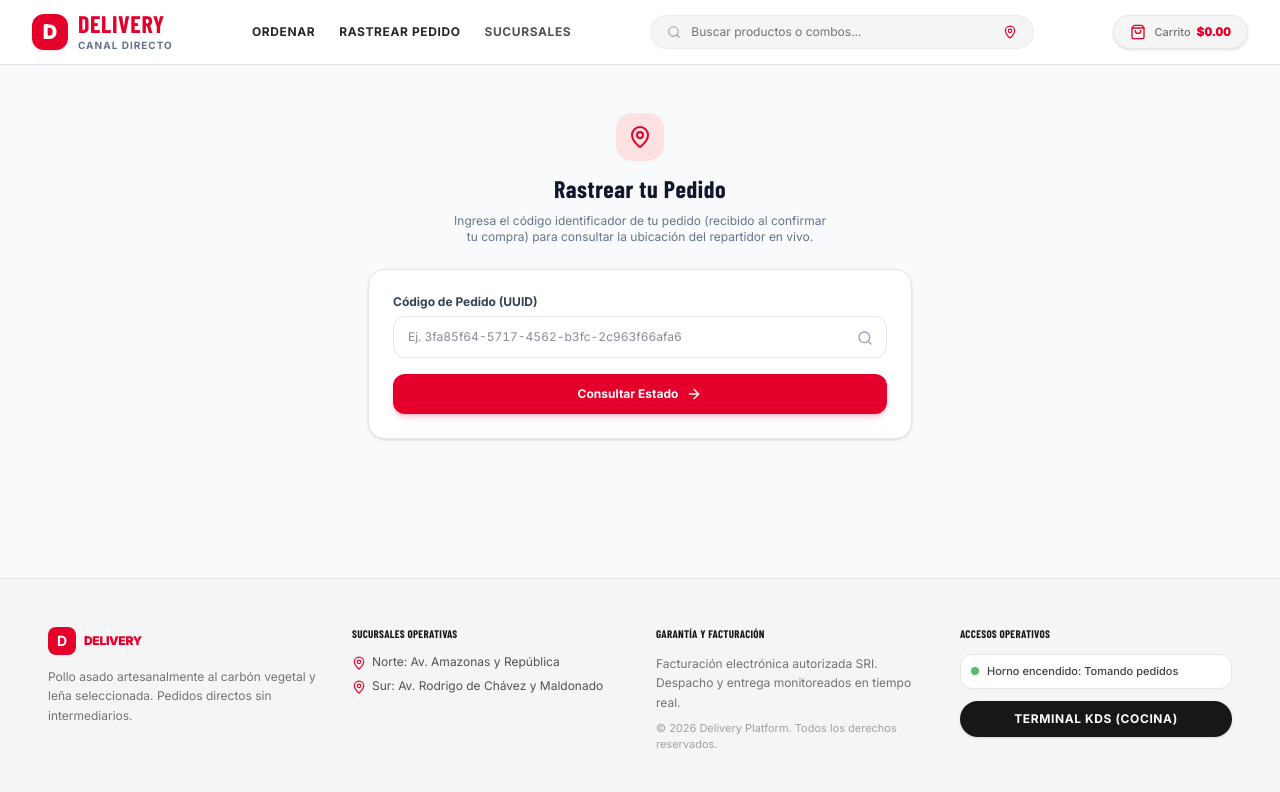
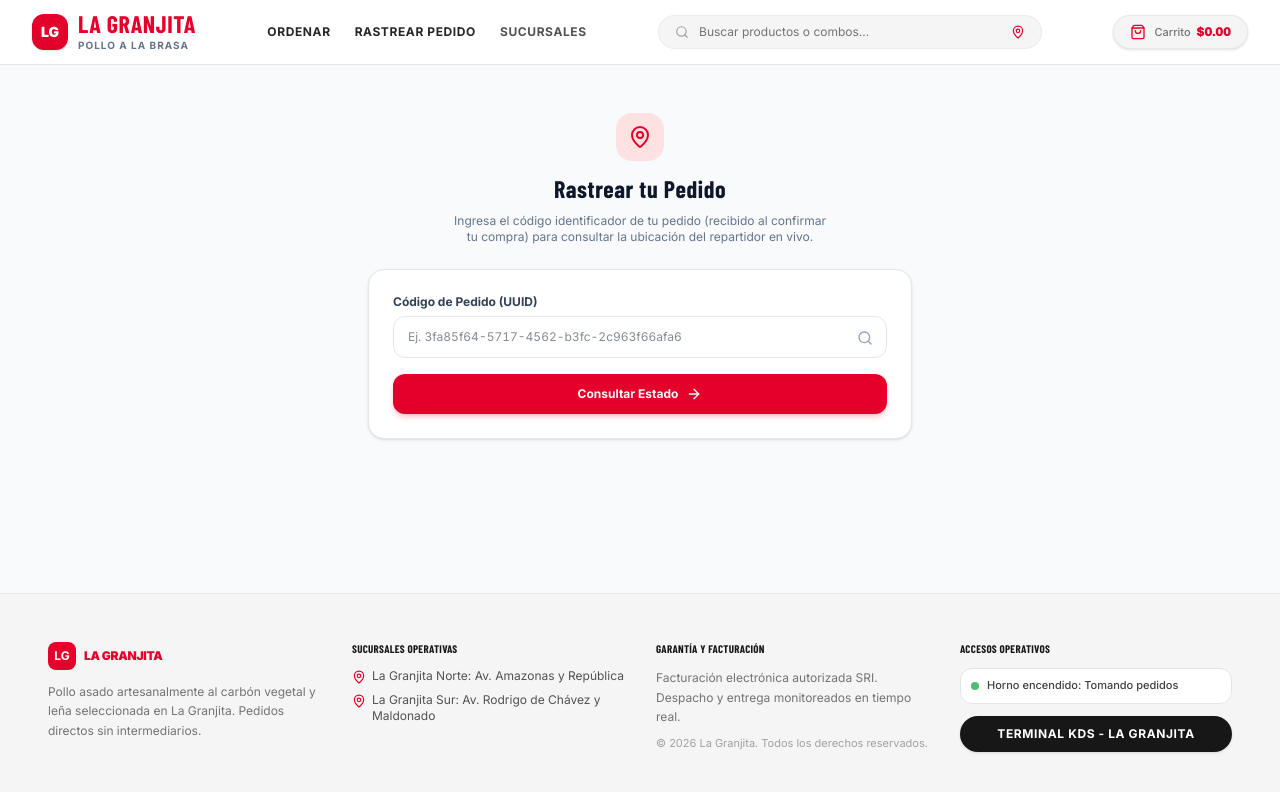
Before and after one commit to JorgeDoicela/delivery-platform, a Next.js app in the folder frontend/: page /track in a window 1280 px wide. Shown: the top 792 px of the page. Built offline with nearby package versions, Linux system fonts and the light colour scheme; no server answers; a web font is replaced by a local one.

Commit message:
feat(frontend): actualizar nombre comercial e identidad a La Granjita en todo el frontend

```diff
--- a/frontend/src/app/(dashboard)/kitchen/page.tsx
+++ b/frontend/src/app/(dashboard)/kitchen/page.tsx
@@ -1,7 +1,7 @@
 import { KitchenView } from '@/features/kitchen';
 
 export const metadata = {
-  title: 'KDS Cocina | Delivery Platform',
+  title: 'KDS Cocina | La Granjita',
   description: 'Pantalla operativa de comandas para cocina en tiempo real.',
 };
 
--- a/frontend/src/app/(driver)/active-delivery/page.tsx
+++ b/frontend/src/app/(driver)/active-delivery/page.tsx
@@ -3,7 +3,7 @@ import { RefreshCw } from 'lucide-react';
 import { DriverDeliveryView } from '@/features/tracking';
 
 export const metadata = {
-  title: 'Repartidor - Hoja de Ruta | Delivery Platform',
+  title: 'Repartidor - Hoja de Ruta | La Granjita',
   description: 'Terminal móvil de telemetría y liquidación para repartidores.',
 };
 
--- a/frontend/src/app/(storefront)/checkout/page.tsx
+++ b/frontend/src/app/(storefront)/checkout/page.tsx
@@ -1,7 +1,7 @@
 import { CheckoutForm } from "@/features/checkout";
 
 export const metadata = {
-  title: "Finalizar Pedido | Delivery Platform",
+  title: "Finalizar Pedido | La Granjita",
   description: "Ingresa tus datos de entrega y método de pago sin intermediarios.",
 };
 
--- a/frontend/src/app/(storefront)/layout.tsx
+++ b/frontend/src/app/(storefront)/layout.tsx
@@ -9,23 +9,23 @@ export default function StorefrontLayout({
 }) {
   return (
     <div className="flex flex-col min-h-screen bg-surface-canvas">
-      {/* Header Comercial Blanco Limpio estilo KFC */}
+      {/* Header Comercial Blanco Limpio estilo KFC con Identidad La Granjita */}
       <header className="sticky top-0 z-40 bg-white/95 backdrop-blur-md border-b border-neutral-200">
         <div className="w-full px-4 sm:px-8 h-16 flex items-center justify-between gap-4">
-          {/* Logo en Rojo KFC */}
+          {/* Logo La Granjita en Rojo */}
           <Link href="/" className="flex items-center gap-2.5 group">
-            <div className="w-9 h-9 rounded-xl bg-brand-primary flex items-center justify-center text-white font-black text-xl shadow-sm group-hover:bg-brand-primary-hover transition-colors">
-              D
+            <div className="w-9 h-9 rounded-xl bg-brand-primary flex items-center justify-center text-white font-black text-sm shadow-sm group-hover:bg-brand-primary-hover transition-colors">
+              LG
             </div>
             <div>
               <span
                 data-display-brand
                 className="font-black text-2xl tracking-tight text-brand-primary block leading-none uppercase"
               >
-                DELIVERY
+                LA GRANJITA
               </span>
               <span className="text-[10px] tracking-widest text-text-muted font-bold uppercase block mt-0.5">
-                Canal Directo
+                Pollo a la Brasa
               </span>
             </div>
           </Link>
@@ -72,13 +72,13 @@ export default function StorefrontLayout({
         <div className="w-full max-w-7xl mx-auto px-4 sm:px-8 lg:px-12 grid grid-cols-1 sm:grid-cols-2 lg:grid-cols-4 gap-8">
           <div>
             <div className="flex items-center gap-2 mb-3">
-              <div className="w-7 h-7 rounded-lg bg-brand-primary flex items-center justify-center text-white font-bold text-sm">
-                D
+              <div className="w-7 h-7 rounded-lg bg-brand-primary flex items-center justify-center text-white font-bold text-xs">
+                LG
               </div>
-              <span className="font-black text-brand-primary text-base uppercase tracking-tight">DELIVERY</span>
+              <span className="font-black text-brand-primary text-base uppercase tracking-tight">LA GRANJITA</span>
             </div>
             <p className="text-neutral-500 leading-relaxed">
-              Pollo asado artesanalmente al carbón vegetal y leña seleccionada. Pedidos directos sin intermediarios.
+              Pollo asado artesanalmente al carbón vegetal y leña seleccionada en La Granjita. Pedidos directos sin intermediarios.
             </p>
           </div>
 
@@ -89,11 +89,11 @@ export default function StorefrontLayout({
             <ul className="space-y-2">
               <li className="flex items-start gap-1.5">
                 <MapPin className="w-3.5 h-3.5 text-brand-primary mt-0.5 shrink-0" />
-                <span>Norte: Av. Amazonas y República</span>
+                <span>La Granjita Norte: Av. Amazonas y República</span>
               </li>
               <li className="flex items-start gap-1.5">
                 <MapPin className="w-3.5 h-3.5 text-brand-primary mt-0.5 shrink-0" />
-                <span>Sur: Av. Rodrigo de Chávez y Maldonado</span>
+                <span>La Granjita Sur: Av. Rodrigo de Chávez y Maldonado</span>
               </li>
             </ul>
           </div>
@@ -105,7 +105,7 @@ export default function StorefrontLayout({
             <p className="text-neutral-500 leading-relaxed mb-2">
               Facturación electrónica autorizada SRI. Despacho y entrega monitoreados en tiempo real.
             </p>
-            <span className="text-[11px] text-neutral-400">© 2026 Delivery Platform. Todos los derechos reservados.</span>
+            <span className="text-[11px] text-neutral-400">© 2026 La Granjita. Todos los derechos reservados.</span>
           </div>
 
           {/* Accesos Operativos Reubicados (Horno y KDS) */}
@@ -122,7 +122,7 @@ export default function StorefrontLayout({
                 href="/kitchen"
                 className="inline-flex items-center justify-center w-full text-xs font-bold uppercase tracking-wider bg-neutral-900 hover:bg-neutral-800 text-white px-4 py-2.5 rounded-full transition-colors shadow-sm"
               >
-                Terminal KDS (Cocina)
+                Terminal KDS - La Granjita
               </Link>
             </div>
           </div>
--- a/frontend/src/app/(storefront)/page.tsx
+++ b/frontend/src/app/(storefront)/page.tsx
@@ -6,8 +6,8 @@ import {
 } from "@/features/catalog";
 
 export const metadata = {
-  title: "Delivery Platform | Pedidos Directos y Reparto",
-  description: "Pollo asado al carbón y combos familiares directos a tu domicilio.",
+  title: "La Granjita | Pollo a la Brasa y Pedidos Directos",
+  description: "Pollo asado al carbón y combos familiares directos a tu domicilio desde La Granjita.",
 };
 
 export default function StorefrontHomePage() {
--- a/frontend/src/app/(storefront)/track/[orderId]/page.tsx
+++ b/frontend/src/app/(storefront)/track/[orderId]/page.tsx
@@ -7,7 +7,7 @@ interface OrderTrackingPageProps {
 }
 
 export const metadata = {
-  title: 'Seguimiento de Pedido | Delivery Platform',
+  title: 'Seguimiento de Pedido | La Granjita',
   description: 'Rastreo satelital en tiempo real de tu pedido con mapa vectorial.',
 };
 
--- a/frontend/src/app/(storefront)/track/page.tsx
+++ b/frontend/src/app/(storefront)/track/page.tsx
@@ -1,7 +1,7 @@
 import { OrderSearchView } from "@/features/tracking";
 
 export const metadata = {
-  title: "Rastrear Pedido | Delivery Platform",
+  title: "Rastrear Pedido | La Granjita",
   description: "Ingresa el código identificador de tu pedido para consultar la ubicación del repartidor en vivo.",
 };
 
--- a/frontend/src/app/layout.tsx
+++ b/frontend/src/app/layout.tsx
@@ -28,8 +28,8 @@ export const viewport: Viewport = {
 };
 
 export const metadata: Metadata = {
-  title: "Delivery | Pedidos Directos y Reparto a Domicilio",
-  description: "Plataforma de delivery directa y despacho logístico para nuestras sucursales.",
+  title: "La Granjita | Pollo a la Brasa y Pedidos Directos",
+  description: "Plataforma de delivery directa de La Granjita. Pollo a la brasa al carbón y leña.",
   manifest: "/manifest.json",
 };
 
--- a/frontend/src/features/catalog/components/OrderModeSelector.tsx
+++ b/frontend/src/features/catalog/components/OrderModeSelector.tsx
@@ -76,7 +76,7 @@ export function OrderModeSelector() {
               Recoge en Local
             </span>
             <span className="text-xs text-white/80 block mt-0.5">
-              Retiro en Sucursal Norte o Sur • Listo en 20 min
+              Retiro en La Granjita Norte o Sur • Listo en 20 min
             </span>
           </div>
           {deliveryType === "takeout" && (
--- a/frontend/src/features/checkout/components/PaymentMethodSection.tsx
+++ b/frontend/src/features/checkout/components/PaymentMethodSection.tsx
@@ -129,7 +129,7 @@ export function PaymentMethodSection({
         <div className="p-4 bg-status-info/10 border border-status-info/30 rounded-xl space-y-2 text-xs text-status-info animate-in fade-in">
           <p className="font-bold">Datos Bancarios para Transferencia:</p>
           <p className="text-[11px] leading-relaxed">
-            Banco Pichincha | Cta. Corriente: 2100456789 | Titular: Delivery Platform S.A. | RUC: 1792345678001
+            Banco Pichincha | Cta. Corriente: 2100456789 | Titular: La Granjita S.A. | RUC: 1792345678001
           </p>
           <p className="text-[10px] text-status-info/90">
             * El cajero verificará la acreditación bancaria antes de enviar la orden al horno.
```
Also changed, not shown: frontend/public/manifest.json.
